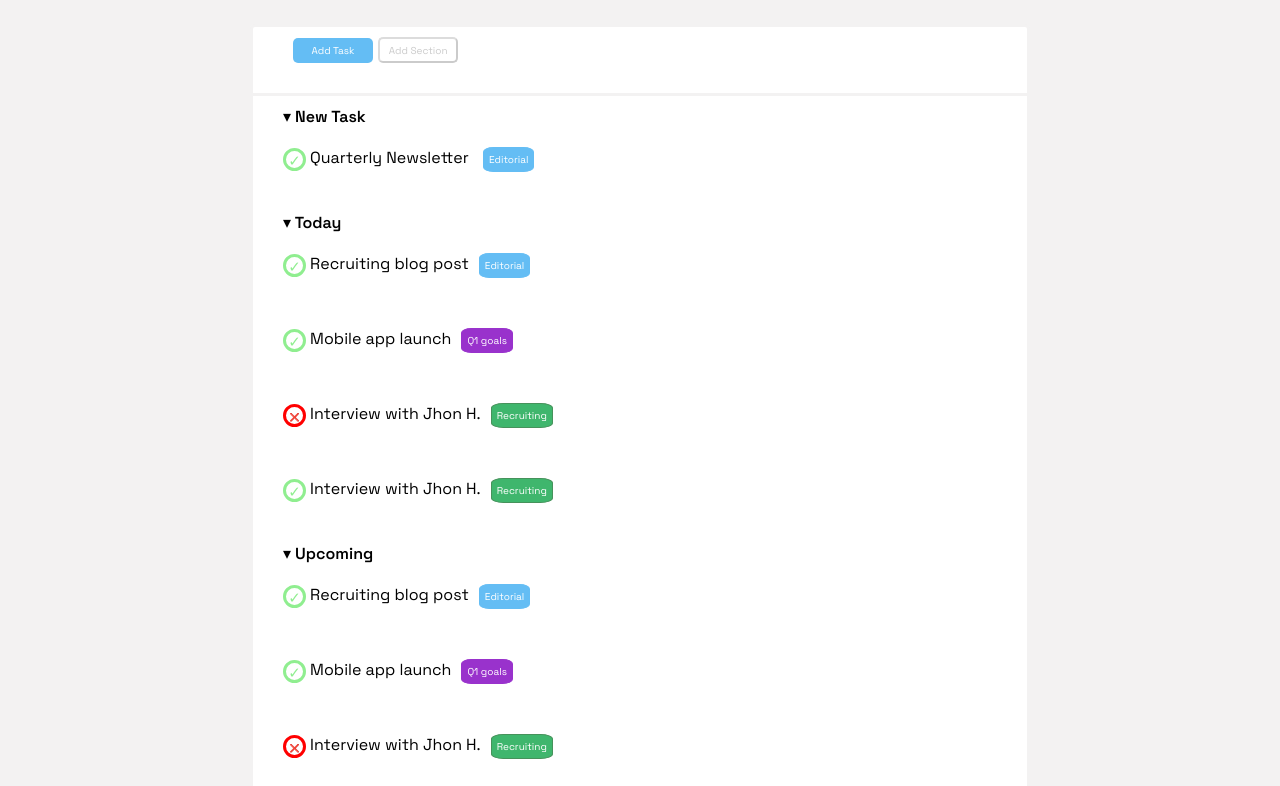
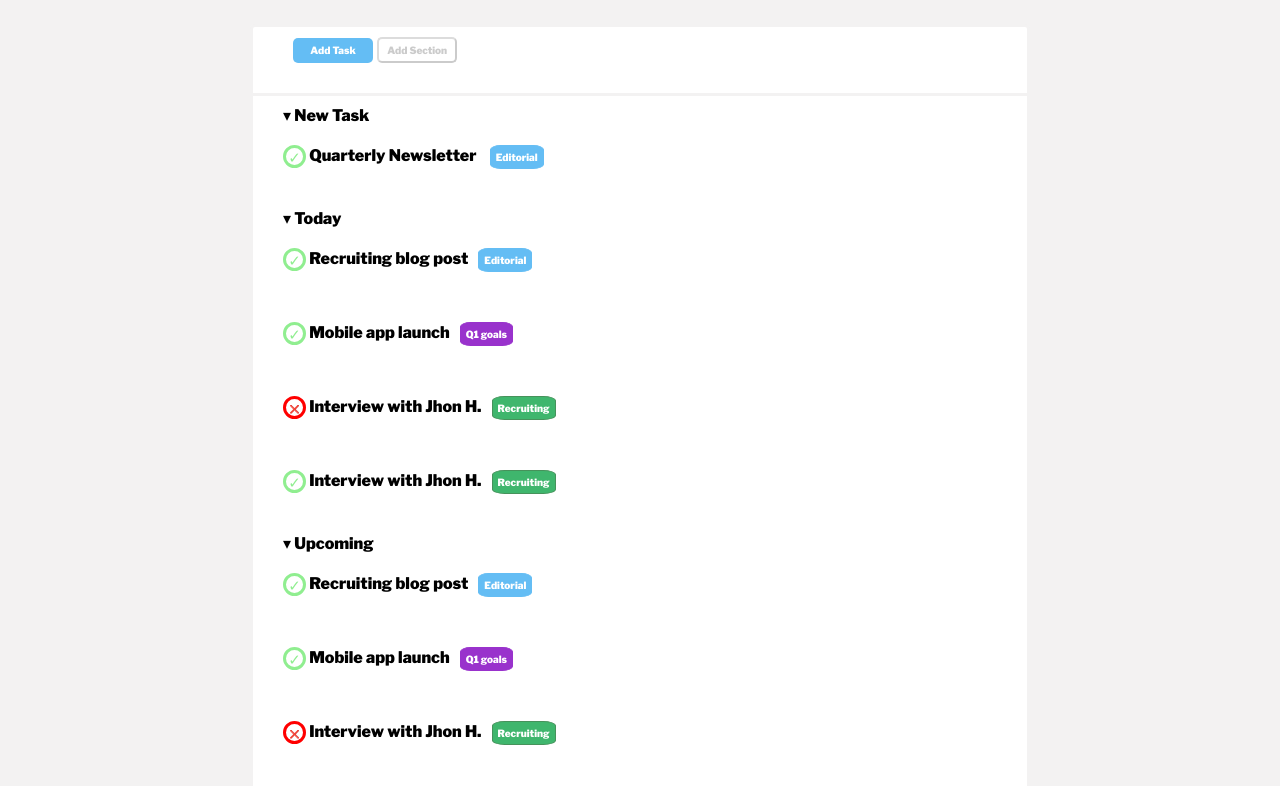
Before and after one commit to EnricoCirilli/html-css-toboolist, a plain HTML site: page index.html in a window 1280 px wide. Shown: the part 70-856 px from the top of the page. Drawn offline with nearby package versions, Linux system fonts and the light colour scheme.

Commit message:
add: updating font libre franklin

```diff
--- a/css/style.css
+++ b/css/style.css
@@ -3,9 +3,8 @@
   margin: 0;
   padding: 0;
   box-sizing: border-box;
-  font-family: 'Roboto', sans-serif;
-  font-family: 'Space Grotesk', sans-serif;
-}
+  font-family: 'Libre Franklin', sans-serif;
+
 /* Img vertical aligned */
 img{
     vertical-align: middle;
--- a/index.html
+++ b/index.html
@@ -7,7 +7,7 @@
     <link rel="stylesheet" href="css/style.css">
     <link rel="preconnect" href="https://fonts.googleapis.com">
 <link rel="preconnect" href="https://fonts.gstatic.com" crossorigin>
-<link href="https://fonts.googleapis.com/css2?family=Roboto:ital,wght@1,900&family=Space+Grotesk:wght@400;600&display=swap" rel="stylesheet">
+<link href="https://fonts.googleapis.com/css2?family=Libre+Franklin:wght@900&display=swap" rel="stylesheet">
 </head>
 <body>
     <!-- Header -->
```
